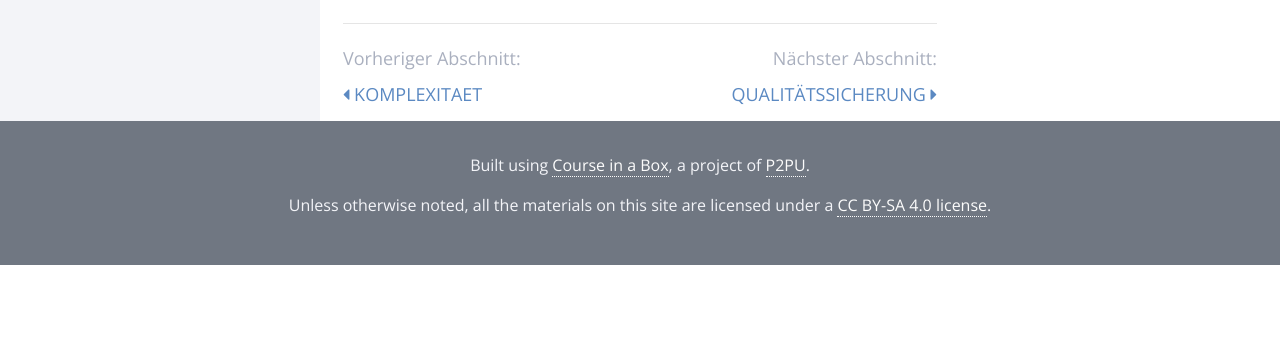
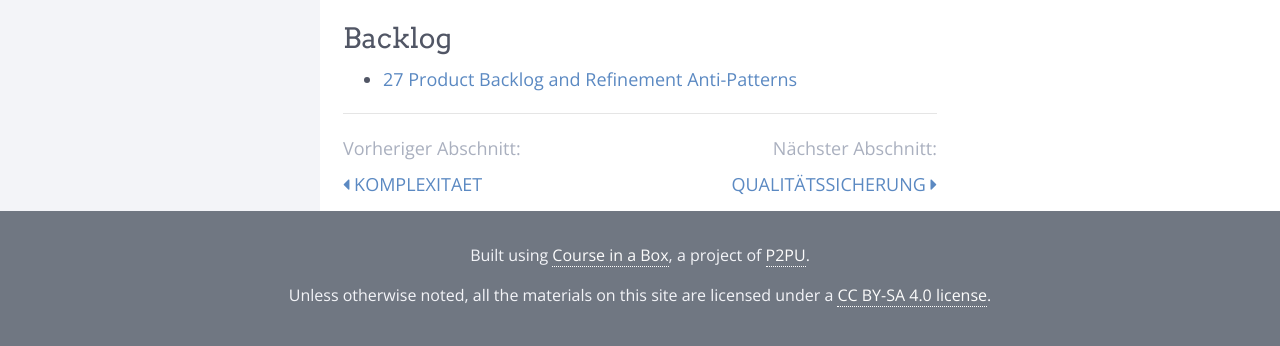
Before and after one commit to aheil/seks, a Jekyll site: the page built from modules/material/_posts/2021-12-03-scrum.md, in a window 1280 px wide and 900 px high, scrolled down 849 px, cut to the strip 545-891 px from the top of the window. Built offline with Jekyll 4.4.1, drawn with Linux system fonts in a browser that asks for light colours; nearby versions of some CDN libraries; before the commit the page ends 1659 px from its top, so only the background shows below that.

Commit message:
link added

```diff
--- a/modules/material/_posts/2021-12-03-scrum.md
+++ b/modules/material/_posts/2021-12-03-scrum.md
@@ -17,3 +17,7 @@ Video: Product Owner in a Nutshell (deutsch)
 
 Video: ScrumMaster mit Jeff Sutherland (deutsch)
 <iframe width="560" height="315" src="https://www.youtube.com/embed/oheekef7oJk" frameborder="0" allow="accelerometer; autoplay; encrypted-media; gyroscope; picture-in-picture" allowfullscreen></iframe>
+
+### Backlog
+
+- [27 Product Backlog and Refinement Anti-Patterns](https://www.scrum.org/resources/blog/27-product-backlog-and-refinement-anti-patterns)
```
